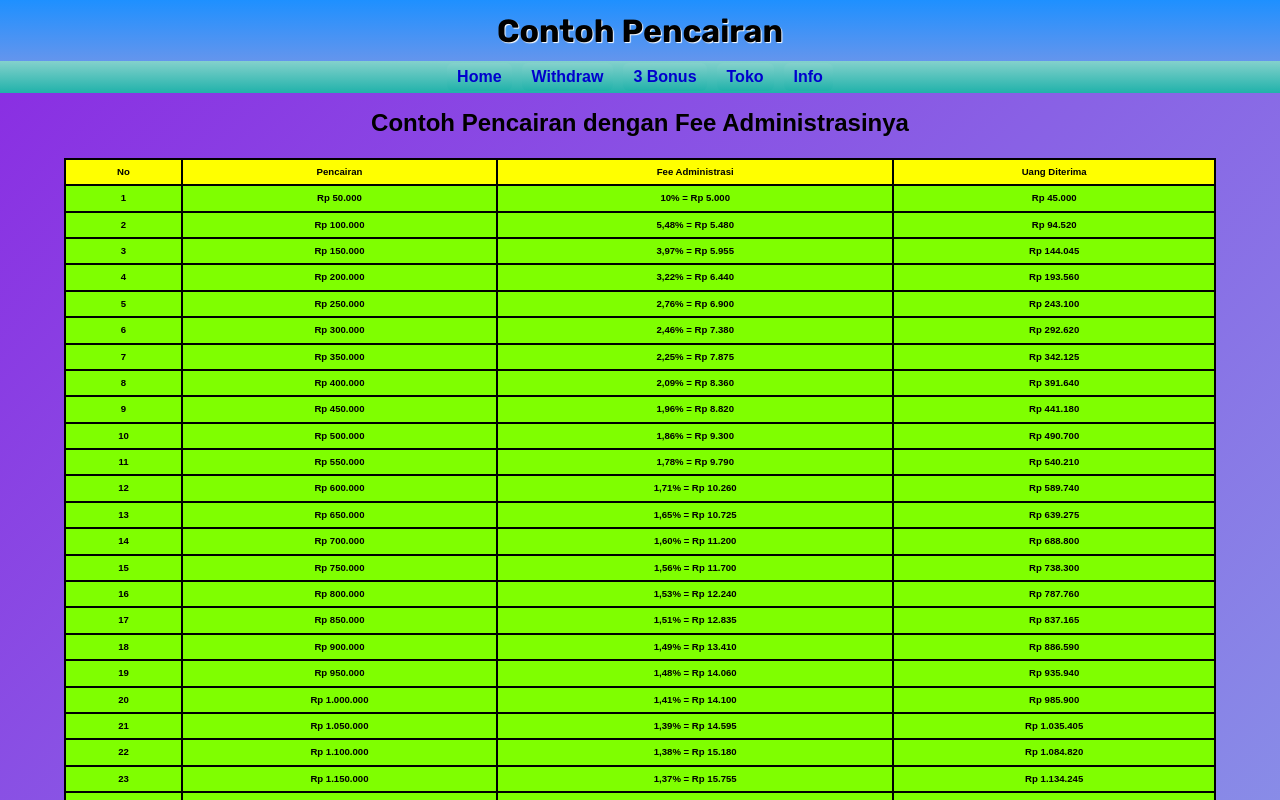
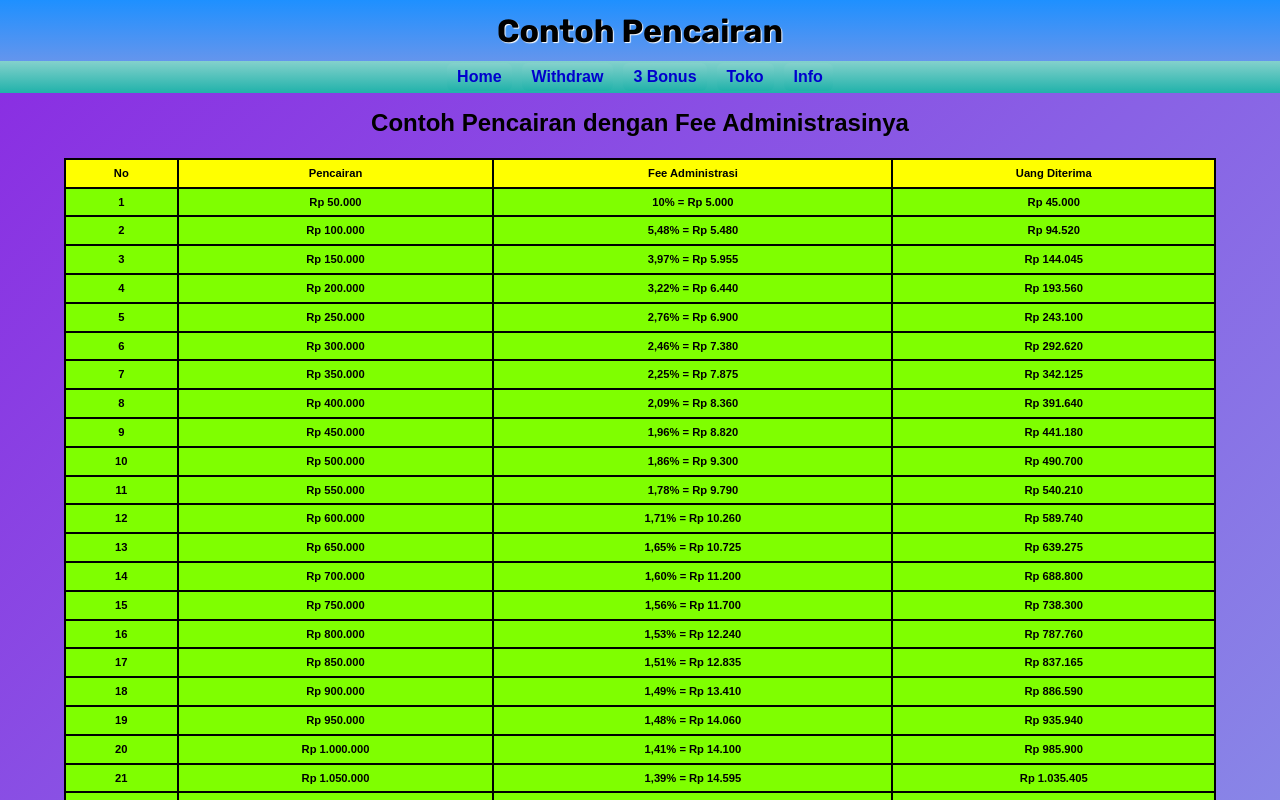
Before and after one commit to SAFF35/C.Pencairan, a plain HTML site: page index.html in a window 1280 px wide. Shown: the top 800 px of the page. Drawn offline with nearby package versions, Linux system fonts and the light colour scheme.

Commit message:
Update index.html

```diff
--- a/index.html
+++ b/index.html
@@ -115,7 +115,7 @@
       width: 90%;
       margin: 20px auto;
       border-collapse: collapse;
-      font-size: 12px; /* Ukuran huruf disesuaikan agar teks tetap satu baris */
+      font-size: 14px; /* Ukuran huruf disesuaikan agar teks tetap satu baris */
     }
     table.my-table th,
     table.my-table td {
```
